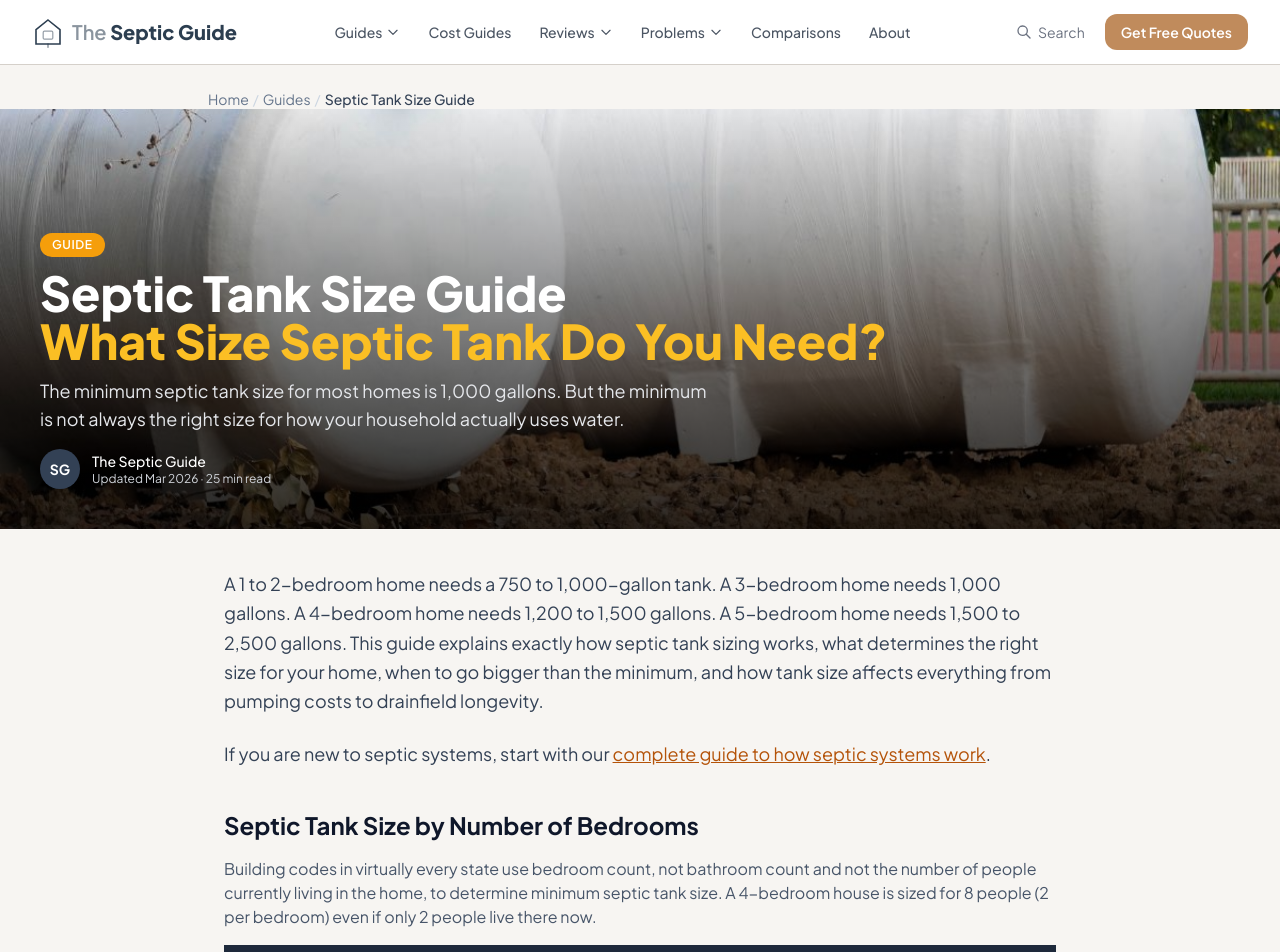
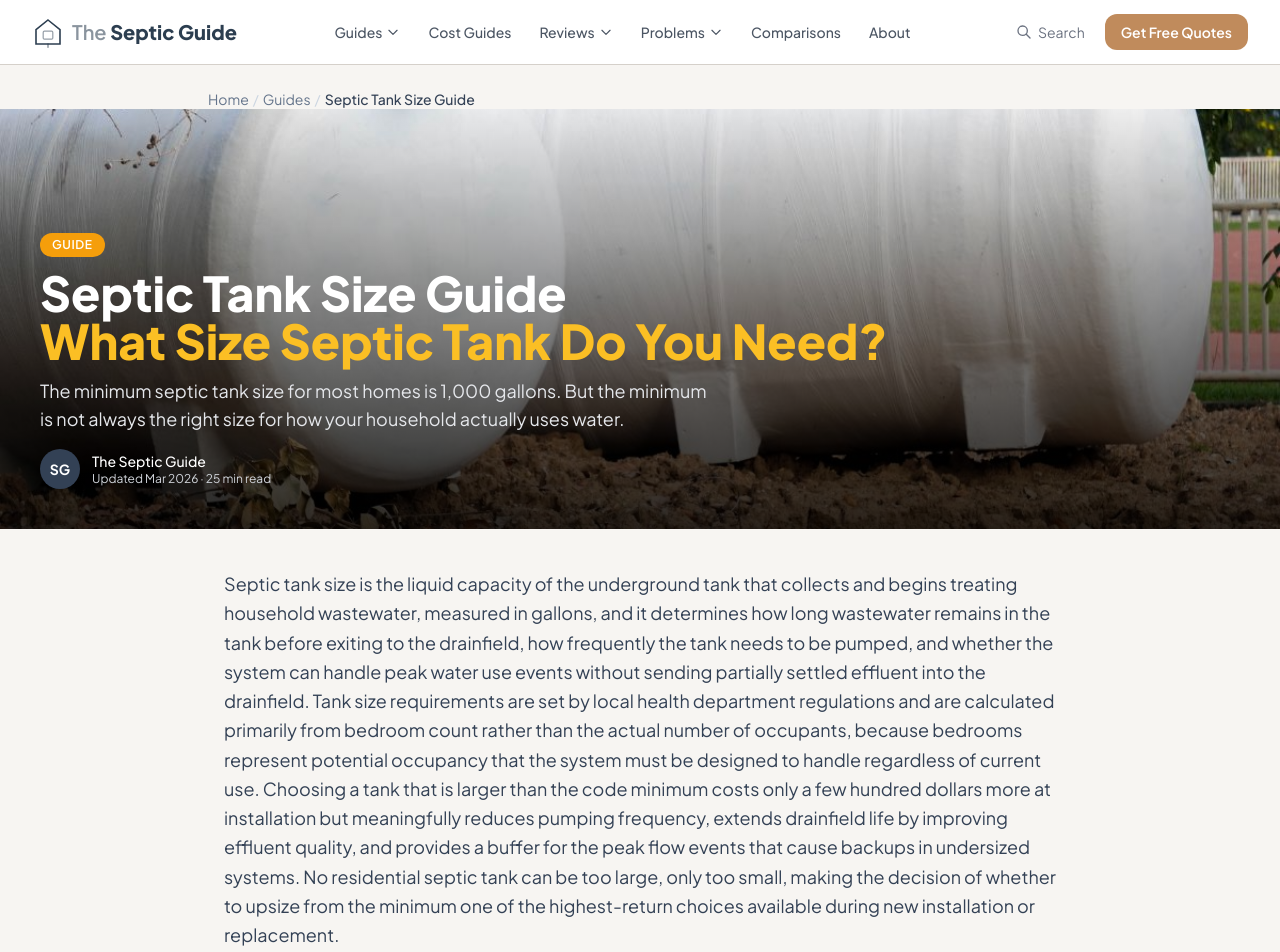
Before and after one commit to thebasementguide2026/theseptic.guide-, a Next.js app: page /guides/septic-tank-size-guide in a window 1280 px wide. Shown: the top 952 px of the page. Built offline with nearby package versions, Linux system fonts and the light colour scheme.

Commit message:
Add entity definition paragraph on septic-tank-size-guide page

```diff
--- a/app/guides/septic-tank-size-guide/page.tsx
+++ b/app/guides/septic-tank-size-guide/page.tsx
@@ -91,6 +91,7 @@ export default function SepticTankSizeGuidePage() {
       </section>
 
       <article className="max-w-4xl mx-auto px-4 sm:px-6 lg:px-8 py-10">
+        <p className="text-lg text-slate-700 mb-6 leading-relaxed">Septic tank size is the liquid capacity of the underground tank that collects and begins treating household wastewater, measured in gallons, and it determines how long wastewater remains in the tank before exiting to the drainfield, how frequently the tank needs to be pumped, and whether the system can handle peak water use events without sending partially settled effluent into the drainfield. Tank size requirements are set by local health department regulations and are calculated primarily from bedroom count rather than the actual number of occupants, because bedrooms represent potential occupancy that the system must be designed to handle regardless of current use. Choosing a tank that is larger than the code minimum costs only a few hundred dollars more at installation but meaningfully reduces pumping frequency, extends drainfield life by improving effluent quality, and provides a buffer for the peak flow events that cause backups in undersized systems. No residential septic tank can be too large, only too small, making the decision of whether to upsize from the minimum one of the highest-return choices available during new installation or replacement.</p>
         <p className="text-lg text-slate-700 mb-6 leading-relaxed">A 1 to 2-bedroom home needs a 750 to 1,000-gallon tank. A 3-bedroom home needs 1,000 gallons. A 4-bedroom home needs 1,200 to 1,500 gallons. A 5-bedroom home needs 1,500 to 2,500 gallons. This guide explains exactly how septic tank sizing works, what determines the right size for your home, when to go bigger than the minimum, and how tank size affects everything from pumping costs to drainfield longevity.</p>
         <p className="text-lg text-slate-700 mb-10 leading-relaxed">If you are new to septic systems, start with our <Link href="/articles/complete-septic-guide" className="text-amber-700 underline hover:text-amber-900">complete guide to how septic systems work</Link>.</p>
 
```
